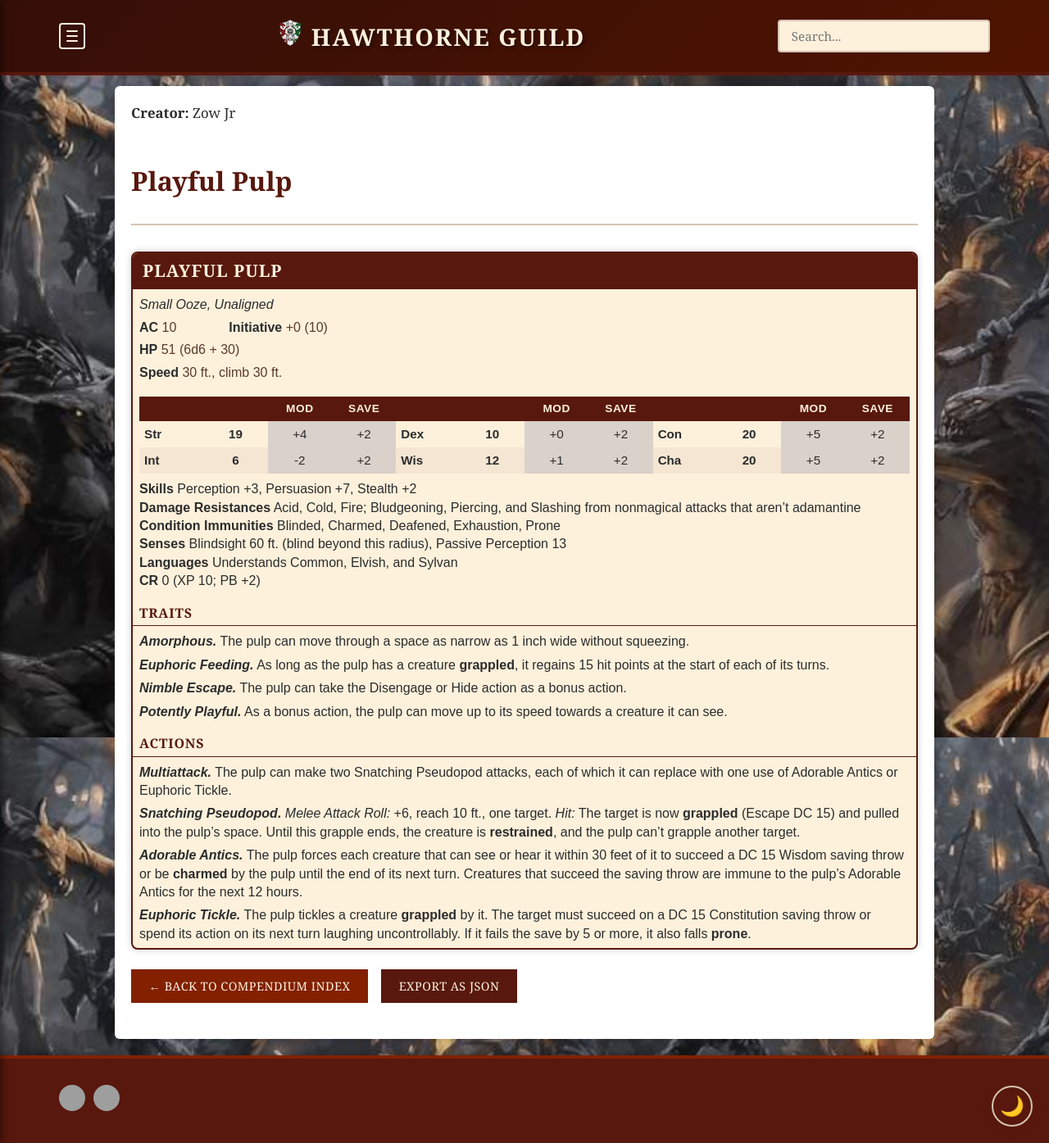
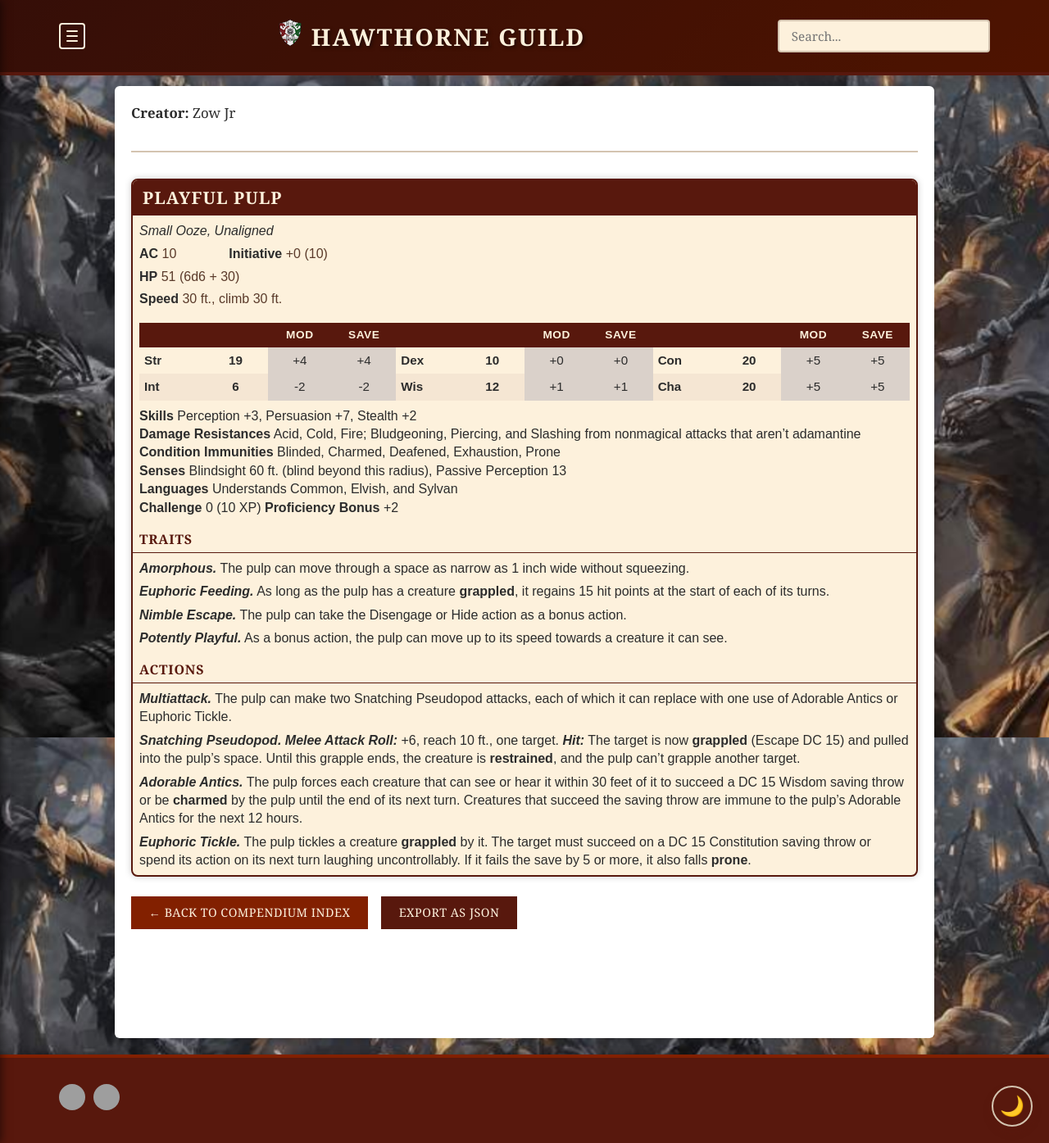
Before and after one commit to coconutswallow/Guides, a Jekyll site: the page built from _monsters/playful-pulp.md, in a window 1280 px wide and 1395 px high. Shown: the whole window at 82% size. Built offline with Jekyll 4.4.1, drawn with Linux system fonts in a browser that asks for light colours; comment, search, counter and statistics services are not loaded; grey boxes are pictures that could not be loaded.

Commit message:
Update playful-pulp.md

```diff
--- a/_monsters/playful-pulp.md
+++ b/_monsters/playful-pulp.md
@@ -2,34 +2,33 @@
 layout: statblock
 title: Playful Pulp
 cr: 0
+size: Small
 type: Ooze
-size: Small
 alignment: Unaligned
 category: 2014 Fair Game
 creator: Zow Jr
 ---
 
-## Playful Pulp
-
-
-
 ___
 > ## Playful Pulp
 > *Small Ooze, Unaligned*
 >
-> **AC** 10 **HP** 51 (6d6 + 30) **Speed** 30 ft., climb 30 ft. **Initiative** +0 (10)
+> **AC** 10
+> **HP** 51 (6d6 + 30)
+> **Speed** 30 ft., climb 30 ft.
+> **Initiative** +0 (10)
 >
 > |     |     | MOD | SAVE |     |     | MOD | SAVE |     |     | MOD | SAVE |
 > |:--- |:---:|:---:|:----:|:--- |:---:|:---:|:----:|:--- |:---:|:---:|:----:|
-> | **Str** | 19 | +4 | +2 | **Dex** | 10 | +0 | +2 | **Con** | 20 | +5 | +2 |
-> | **Int** | 6 | -2 | +2 | **Wis** | 12 | +1 | +2 | **Cha** | 20 | +5 | +2 |
+> | **Str** | 19 | +4 | +4 | **Dex** | 10 | +0 | +0 | **Con** | 20 | +5 | +5 |
+> | **Int** | 6 | -2 | -2 | **Wis** | 12 | +1 | +1 | **Cha** | 20 | +5 | +5 |
 >
 > **Skills** Perception +3, Persuasion +7, Stealth +2
 > **Damage Resistances** Acid, Cold, Fire; Bludgeoning, Piercing, and Slashing from nonmagical attacks that aren't adamantine
 > **Condition Immunities** Blinded, Charmed, Deafened, Exhaustion, Prone
 > **Senses** Blindsight 60 ft. (blind beyond this radius), Passive Perception 13
 > **Languages** Understands Common, Elvish, and Sylvan
-> **CR** 0 (XP 10; PB +2)
+> **Challenge** 0 (10 XP) **Proficiency Bonus** +2
 >
 > ### Traits
 >
@@ -45,8 +44,9 @@
 >
 > ***Multiattack.*** The pulp can make two Snatching Pseudopod attacks, each of which it can replace with one use of Adorable Antics or Euphoric Tickle.
 >
-> ***Snatching Pseudopod.*** *Melee Attack Roll:* +6, reach 10 ft., one target. *Hit:* The target is now **grappled** (Escape DC 15) and pulled into the pulp's space. Until this grapple ends, the creature is **restrained**, and the pulp can't grapple another target.
+> ***Snatching Pseudopod.*** ***Melee Attack Roll:*** +6, reach 10 ft., one target. ***Hit:*** The target is now **grappled** (Escape DC 15) and pulled into the pulp’s space. Until this grapple ends, the creature is **restrained**, and the pulp can’t grapple another target.
 >
-> ***Adorable Antics.*** The pulp forces each creature that can see or hear it within 30 feet of it to succeed a DC 15 Wisdom saving throw or be **charmed** by the pulp until the end of its next turn. Creatures that succeed the saving throw are immune to the pulp's Adorable Antics for the next 12 hours.
+> ***Adorable Antics.*** The pulp forces each creature that can see or hear it within 30 feet of it to succeed a DC 15 Wisdom saving throw or be **charmed** by the pulp until the end of its next turn. Creatures that succeed the saving throw are immune to the pulp’s Adorable Antics for the next 12 hours.
 >
 > ***Euphoric Tickle.*** The pulp tickles a creature **grappled** by it. The target must succeed on a DC 15 Constitution saving throw or spend its action on its next turn laughing uncontrollably. If it fails the save by 5 or more, it also falls **prone**.
+>
```
